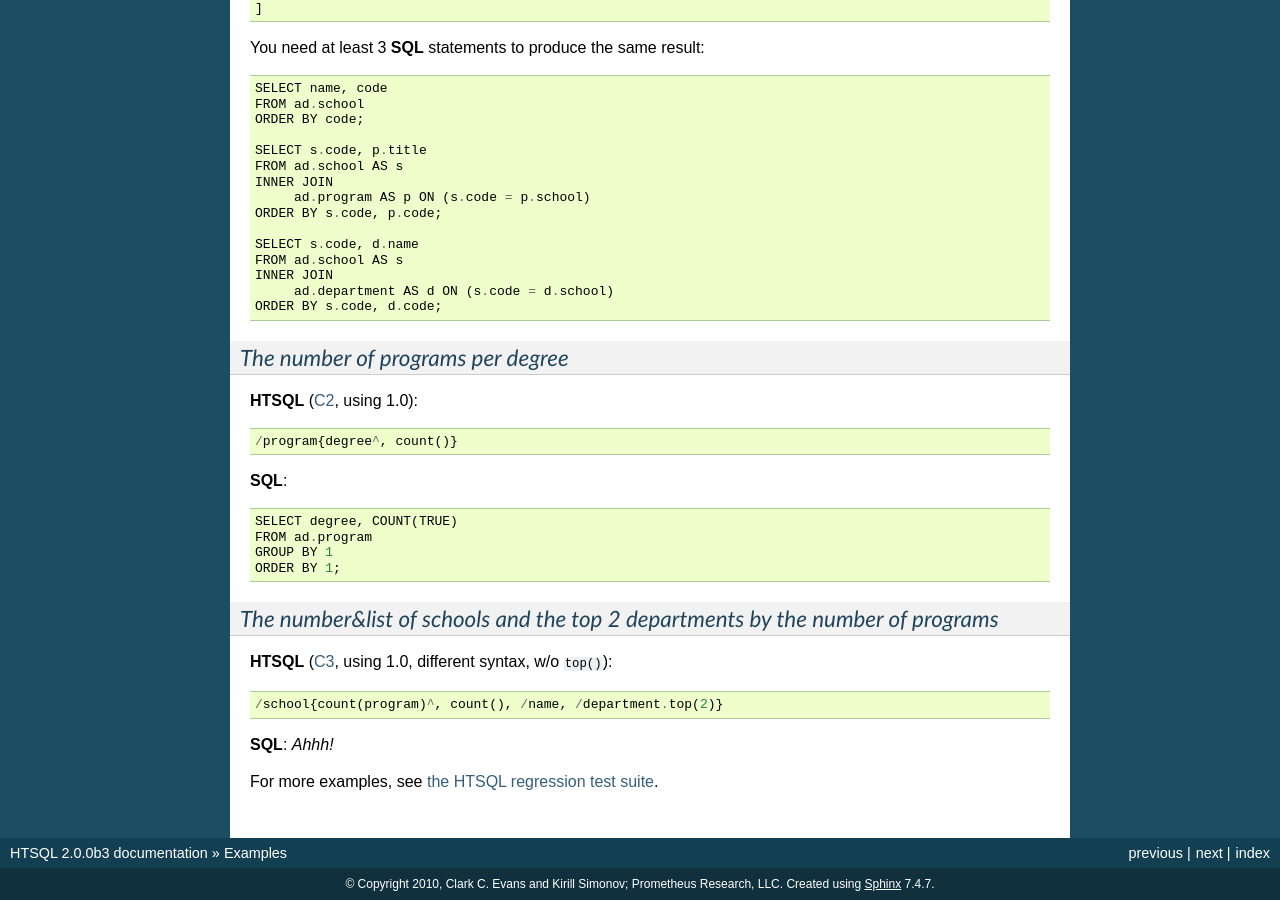
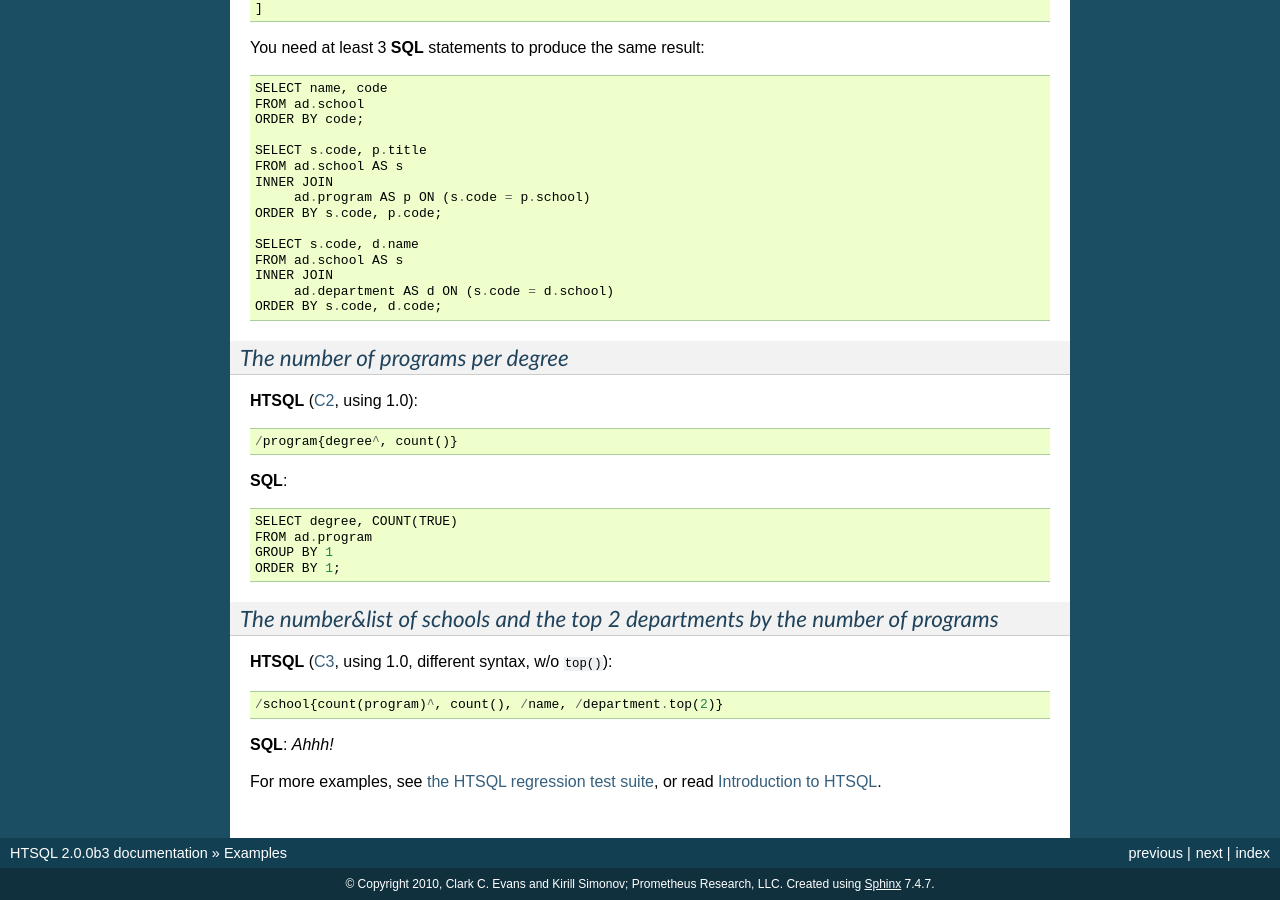
Before and after one commit to prometheusresearch/htsql, a Sphinx documentation site: the page built from doc/examples.rst, in a window 1280 px wide and 900 px high, scrolled down 3442 px. Built offline with Sphinx 7.4.7, drawn with Linux system fonts in a browser that asks for light colours.

Commit message:
Added a direct link to the tutorial from the examples and the reference pages.

```diff
--- a/doc/examples.rst
+++ b/doc/examples.rst
@@ -272,7 +272,7 @@ You need at least 3 **SQL** statements to produce the same result::
 .. _C3: http://demo.htsql.com/school{count(program)^,count()}/({name};department)
 
 
-For more examples, see `the HTSQL regression test suite`_.
+For more examples, see `the HTSQL regression test suite`_, or read :doc:`tutorial`.
 
 .. _the HTSQL regression test suite:
     http://bitbucket.org/prometheus/htsql/src/tip/test/input/pgsql.yaml
--- a/doc/reference.rst
+++ b/doc/reference.rst
@@ -2,4 +2,4 @@
   HTSQL Reference
 ===================
 
-(...)
+(coming soon; meanwhile, please read :doc:`tutorial`)
```
